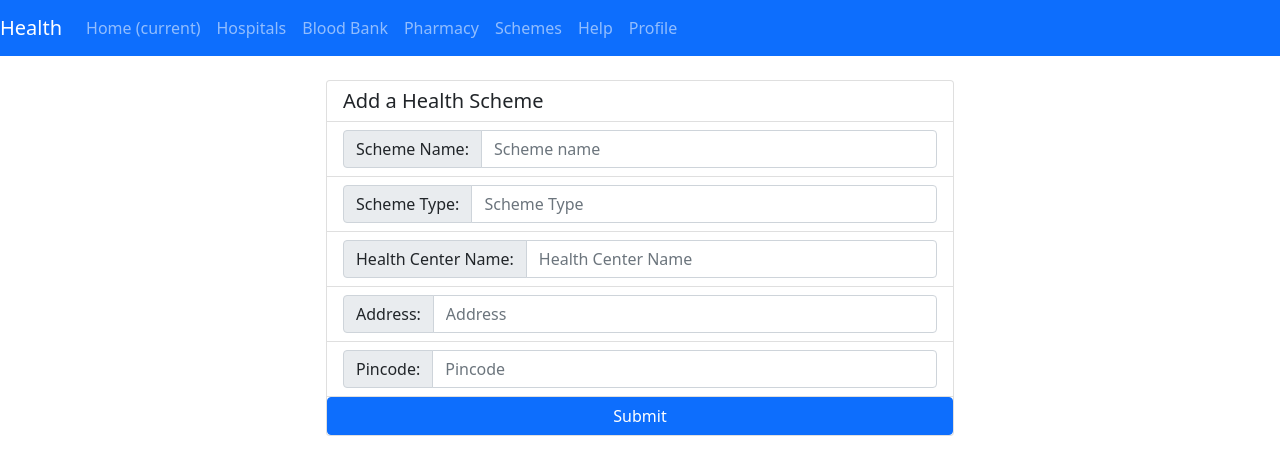
After one commit to Karthikkadivela/VJH_005, a PHP site: page /add_schemes.php in a window 1280 px wide. The commit adds this page. Shown: the top 475 px of the page. Run offline with PHP 8.4, Linux system fonts and the light colour scheme.

Commit message:
added input form for schemes

```diff
--- /dev/null
+++ b/schemes/add_schemes.php
@@ -0,0 +1,102 @@
+<!DOCTYPE html>
+<html lang="en">
+<head>
+    <meta charset="UTF-8">
+    <meta http-equiv="X-UA-Compatible" content="IE=edge">
+    <meta name="viewport" content="width=device-width, initial-scale=1.0">
+
+    <link href="https://cdn.jsdelivr.net/npm/bootstrap@5.1.3/dist/css/bootstrap.min.css" rel="stylesheet" integrity="sha384-1BmE4kWBq78iYhFldvKuhfTAU6auU8tT94WrHftjDbrCEXSU1oBoqyl2QvZ6jIW3" crossorigin="anonymous">
+
+    <title>Add Schemes</title>
+</head>
+<body>
+    <!-- navbar part -->
+        <nav class="navbar navbar-expand-lg navbar-dark bg-primary">
+            <a class="navbar-brand" href="#">Health</a>
+            <button class="navbar-toggler" type="button" data-toggle="collapse" data-target="#navbarNav" aria-controls="navbarNav" aria-expanded="false" aria-label="Toggle navigation">
+              <span class="navbar-toggler-icon"></span>
+            </button>
+            <div class="collapse navbar-collapse" id="navbarNav">
+              <ul class="navbar-nav">
+                <li class="nav-item active">
+                  <a class="nav-link" href="#">Home <span class="sr-only">(current)</span></a>
+                </li>
+                <li class="nav-item">
+                  <a class="nav-link" href="#">Hospitals</a>
+                </li>
+                <li class="nav-item">
+                  <a class="nav-link" href="#">Blood Bank</a>
+                </li>
+                <li class="nav-item">
+                  <a class="nav-link" href="#">Pharmacy</a>
+                </li>
+                <li class="nav-item">
+                    <a class="nav-link" href="#">Schemes</a>
+                </li>
+                <li class="nav-item">
+                    <a class="nav-link" href="#">Help</a>
+                </li>
+                <div style="display:flex;justify-content: flex-start;">
+                    <li class="nav-item">
+                        <a class="nav-link" href="#">Profile</a>
+                    </li>
+                </div>
+              </ul>
+            </div>
+          </nav>
+
+
+
+    <div class="row">
+        <div class="col-3"></div>
+        <div class="col-6">
+            <form action="process_schemes.php">
+
+                <div class="card mt-4">
+                  <h5 class="card-title ms-3 mt-2">Add a Health Scheme</h5>
+                  <ul class="list-group list-group-flush">
+                      <li class="list-group-item">
+                        <div class="input-group">
+                          <span class="input-group-text" id="basic-addon1">Scheme Name:</span>
+                          <input type="text" class="form-control" placeholder="Scheme name" aria-label="Scheme name" aria-describedby="basic-addon1" name="sname">
+                        </div>
+                      </li>
+                      <li class="list-group-item">
+                        <div class="input-group">
+                          <span class="input-group-text" id="basic-addon2">Scheme Type:</span>
+                          <input type="text" class="form-control" placeholder="Scheme Type" aria-label="Scheme type" aria-describedby="basic-addon2" name="stype">
+                        </div>
+                      </li>
+
+                      <li class="list-group-item">
+                        <div class="input-group">
+                          <span class="input-group-text" id="basic-addon3">Health Center Name:</span>
+                          <input type="text" class="form-control" placeholder="Health Center Name" aria-label="Health Center Name" aria-describedby="basic-addon3" name="shealthcenter">
+                          </div>
+                      </li>
+
+                      <li class="list-group-item">
+                        <div class="input-group">
+                          <span class="input-group-text" id="basic-addon4">Address:</span>
+                          <input type="text" class="form-control" placeholder="Address" aria-label="Address" aria-describedby="basic-addon4" name="address">
+                        </div>
+                      </li>
+
+                      <li class="list-group-item">
+                          <div class="input-group">
+                            <span class="input-group-text" id="basic-addon5">Pincode:</span>
+                            <input type="text" class="form-control" placeholder="Pincode" aria-label="Pincode" aria-describedby="basic-addon5" name="pin">
+                          </div>
+                      </li>
+                  </ul>
+                  <a class="btn btn-primary">Submit</a>
+                </div>
+
+        </div>
+        <div class="col-4"></div>
+    </div>
+
+
+    <script src="https://cdn.jsdelivr.net/npm/bootstrap@5.1.3/dist/js/bootstrap.bundle.min.js" integrity="sha384-ka7Sk0Gln4gmtz2MlQnikT1wXgYsOg+OMhuP+IlRH9sENBO0LRn5q+8nbTov4+1p" crossorigin="anonymous"></script>
+</body>
+</html>
```
Also changed, not shown: schemes/index.php (+1 -6 lines).
